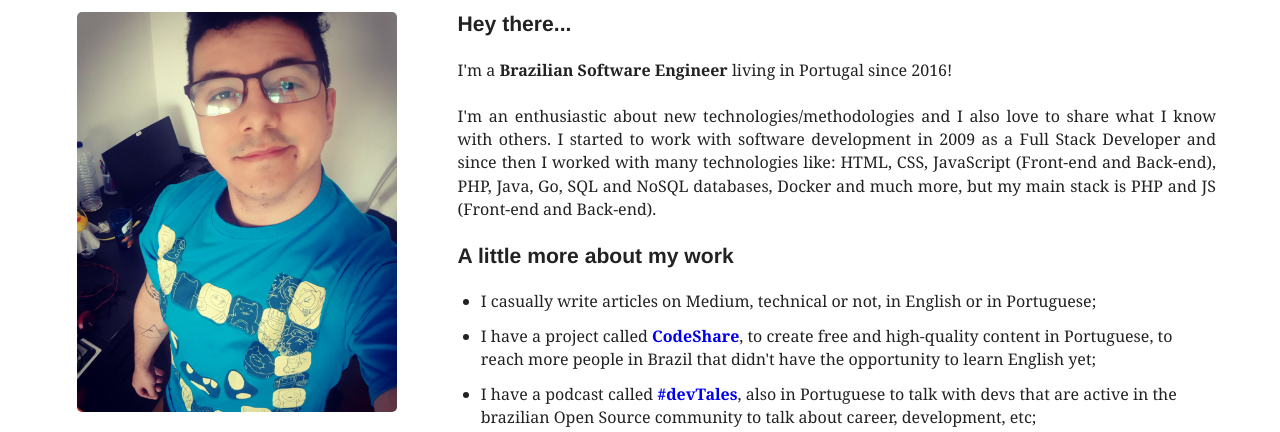
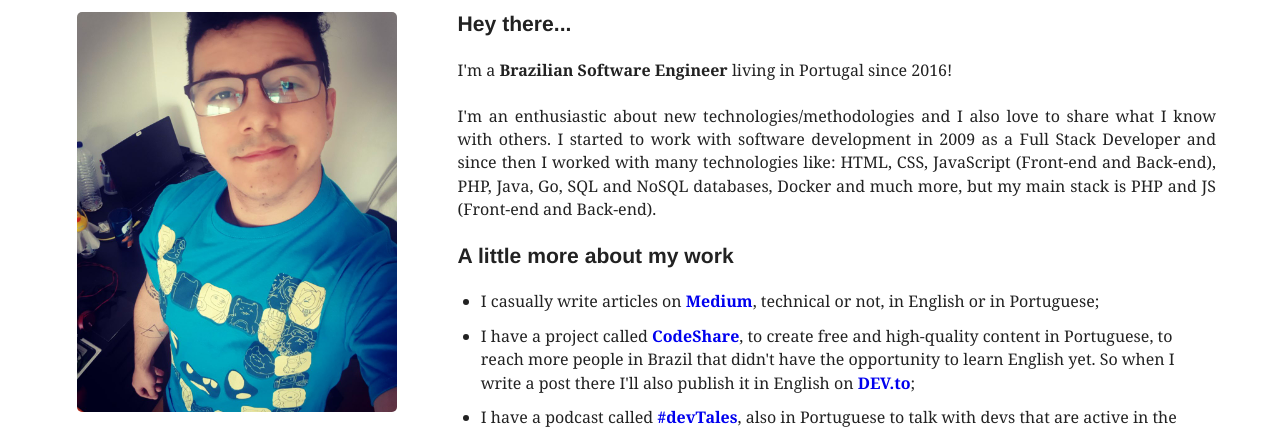
Before and after one commit to WendellAdriel/personal-site, a Gatsby site: page / in a window 1280 px wide. Shown: the part 357-789 px from the top of the page. Built offline with nearby package versions, Linux system fonts and the light colour scheme; Gatsby itself is replaced by a stand-in of ours; some packages are replaced by stand-ins of ours.

Commit message:
added DEV.to link and info

```diff
--- a/gatsby-config.js
+++ b/gatsby-config.js
@@ -3,7 +3,8 @@ module.exports = {
     author: {
       name: 'Wendell Adriel',
       title: 'Software Engineer',
-      shortBio: 'Speaker, Writer, PHP/JS/Go/Open Source lover, Dungeon Master, Gamer',
+      shortBio:
+        'Speaker, Writer, PHP/JS/Go/Open Source lover, Dungeon Master, Gamer',
       gravatar: 'd36a082aacb53b6f76869748fb4b81d4',
       social: {
         blog: 'https://bugsncoffees.com',
@@ -11,9 +12,10 @@ module.exports = {
         linkedin: 'https://linkedin.com/in/wendelladrielti/en',
         twitter: 'https://twitter.com/wendell_adriel',
         medium: 'https://medium.com/@wendell_adriel',
-        email: 'mailto:wendelladriel.ti@gmail.com'
-      }
-    }
+        dev: 'https://dev.to/wendell_adriel',
+        email: 'mailto:wendelladriel.ti@gmail.com',
+      },
+    },
   },
   plugins: [
     'gatsby-plugin-react-helmet',
@@ -43,6 +45,6 @@ module.exports = {
         pathToConfigModule: `src/utils/typography`,
       },
     },
-    'gatsby-plugin-offline'
+    'gatsby-plugin-offline',
   ],
 }
--- a/src/components/Footer.js
+++ b/src/components/Footer.js
@@ -7,6 +7,7 @@ import {
   faLinkedin,
   faTwitterSquare,
   faMedium,
+  faDev,
 } from '@fortawesome/free-brands-svg-icons'
 
 import FooterIcon from './FooterIcon'
@@ -29,6 +30,7 @@ const Footer = ({ author }) => (
       <FooterIcon url={author.social.linkedin} icon={faLinkedin} />
       <FooterIcon url={author.social.twitter} icon={faTwitterSquare} />
       <FooterIcon url={author.social.medium} icon={faMedium} />
+      <FooterIcon url={author.social.dev} icon={faDev} />
       <FooterIcon url={author.social.email} icon={faEnvelope} />
     </div>
     <div>
--- a/src/components/layout.js
+++ b/src/components/layout.js
@@ -42,6 +42,7 @@ const Layout = ({ children }) => (
                 linkedin
                 twitter
                 medium
+                dev
                 email
               }
             }
--- a/src/pages/index.js
+++ b/src/pages/index.js
@@ -67,8 +67,15 @@ export default () => (
         <h3>A little more about my work</h3>
         <ul>
           <li>
-            I casually write articles on Medium, technical or not, in English or
-            in Portuguese;
+            I casually write articles on{' '}
+            <ListLink
+              href="https://medium.com/@wendell_adriel"
+              target="_blank"
+              rel="noopener noreferrer"
+            >
+              Medium
+            </ListLink>
+            , technical or not, in English or in Portuguese;
           </li>
           <li>
             I have a project called{' '}
@@ -81,7 +88,16 @@ export default () => (
             </ListLink>
             , to create free and high-quality content in Portuguese, to reach
             more people in Brazil that didn't have the opportunity to learn
-            English yet;
+            English yet. So when I write a post there I'll also publish it in
+            English on{' '}
+            <ListLink
+              href="https://dev.to/wendell_adriel"
+              target="_blank"
+              rel="noopener noreferrer"
+            >
+              DEV.to
+            </ListLink>
+            ;
           </li>
           <li>
             I have a podcast called{' '}
```
